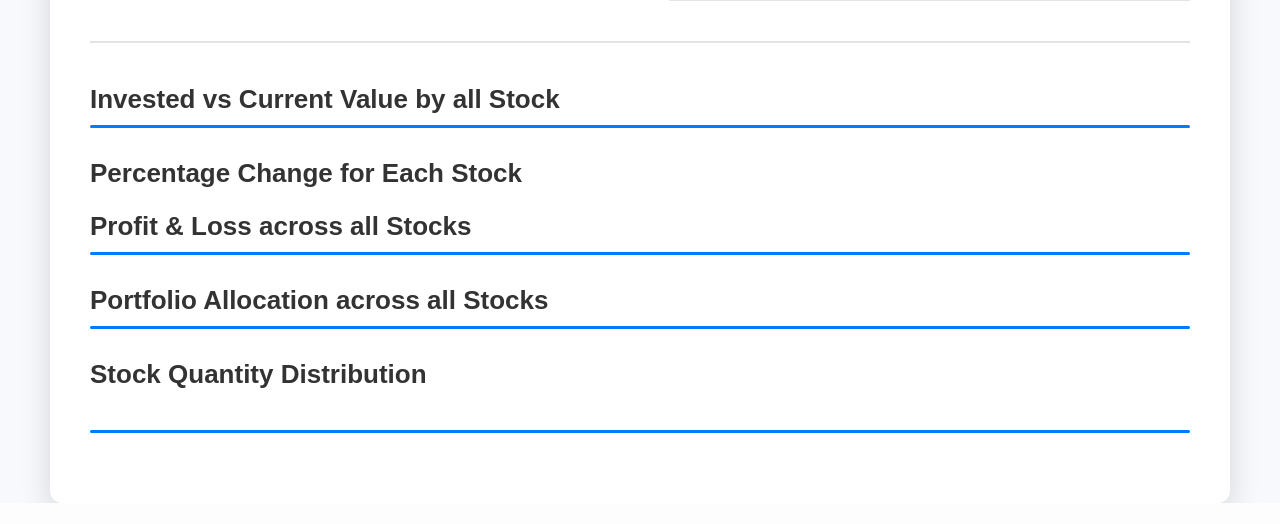
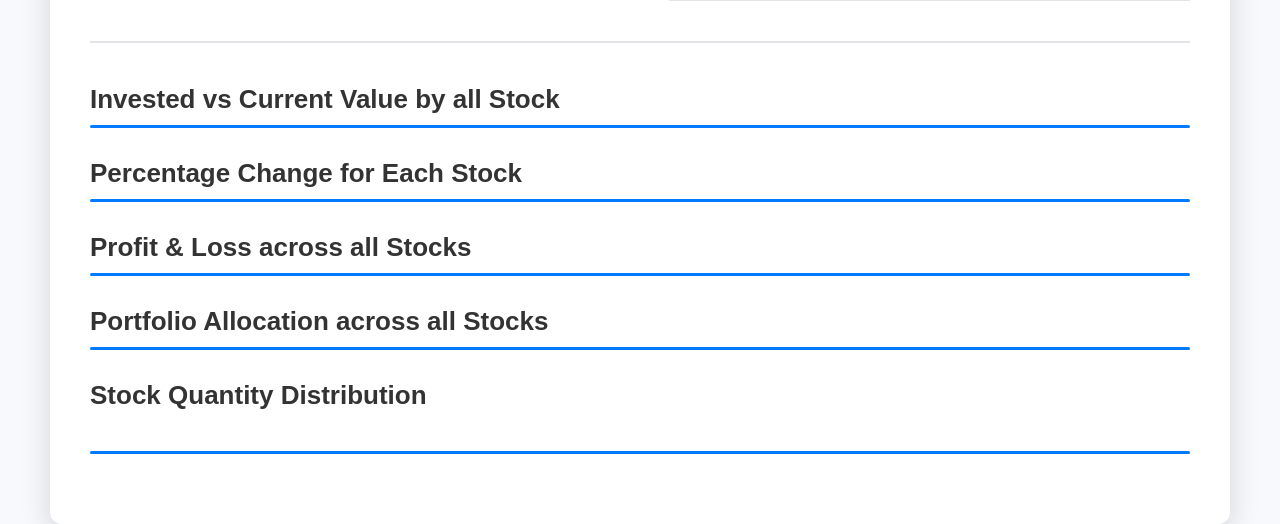
Before and after one commit to ankushp1650/zero-risk-trader, a Django app: template auth_app/templates/portfolio/platform.html in a window 1280 px wide. Shown: the part 772-1296 px from the top of the page. Before the commit the page ends 1275 px from the top, so only its background shows below. Run offline with Django 4.2, Linux system fonts and the light colour scheme; the template is opened without the code that fills it: values that come from a table or form of the project are taken from there, others are empty; data comes from the database, SQL or seed files in the repository.

Commit message:
Updated dashboard HTML file

```diff
--- a/auth_app/templates/portfolio/platform.html
+++ b/auth_app/templates/portfolio/platform.html
@@ -378,6 +378,8 @@ img, svg, canvas, iframe {
       <h2>Percentage Change for Each Stock</h2>
       {{ line_graph_html|safe }}
 
+        <div class="header-line"></div>
+
       <h2>Profit & Loss across all Stocks</h2>
       {{ pnl_bar_chart_graph_html|safe }}
 
```
